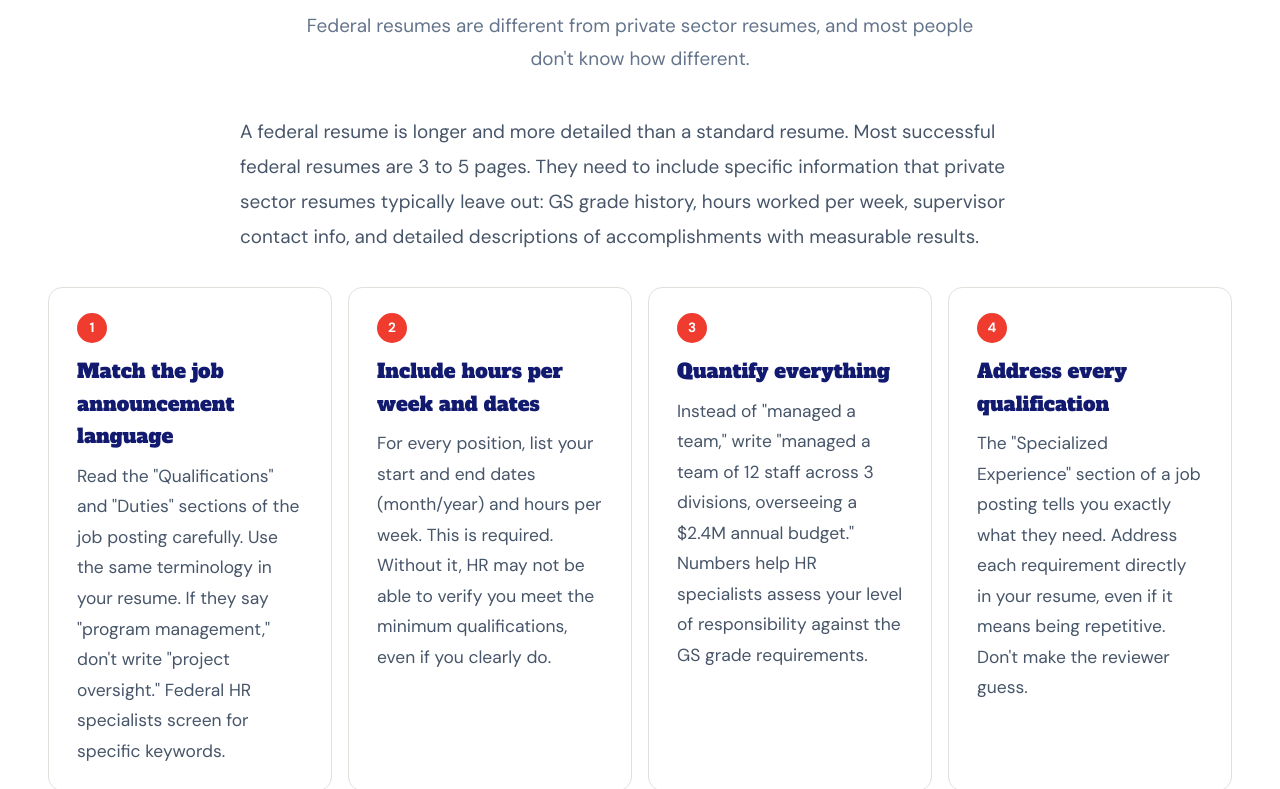
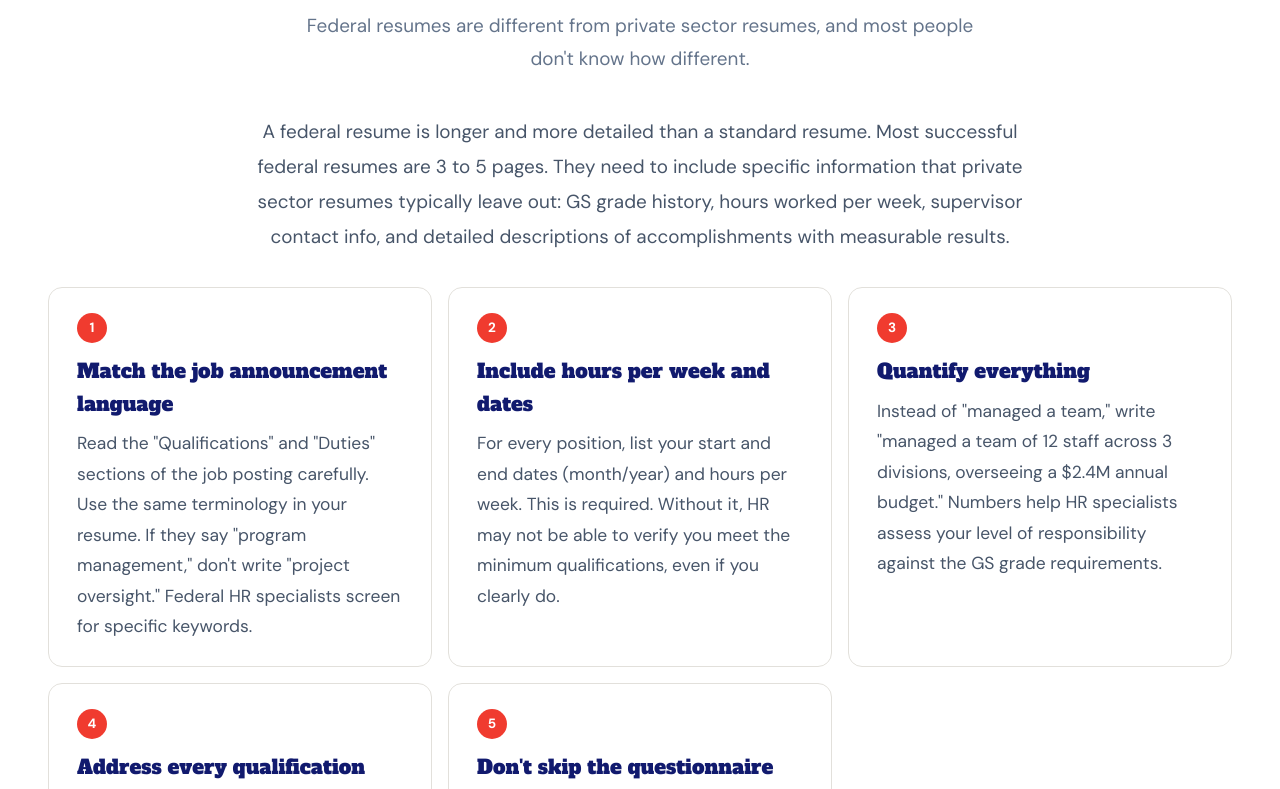
Before and after one commit to Tahvia127/PublicPath, a plain HTML site: page resources.html in a window 1280 px wide. Shown: the part 1429-2218 px from the top of the page. Drawn offline with Linux system fonts and the light colour scheme.

Commit message:
Fix resources page: 3-col tip cards, centered body text
- Change tip-cards-grid from auto-fill minmax(280px) to repeat(3,1fr)
  so Federal Resume section shows 3 per row instead of 4+1 orphan
- Add 2-col breakpoint at 1024px for tip-cards-grid (tablet)
- Center .guide-prose body paragraphs across all guide sections

Co-Authored-By: Claude Sonnet 4.6 <noreply@anthropic.com>

```diff
--- a/resources.html
+++ b/resources.html
@@ -356,6 +356,7 @@
       max-width: 800px;
       margin-left: auto;
       margin-right: auto;
+      text-align: center;
     }
 
     /* Two-column layout for section body */
@@ -372,7 +373,7 @@
     /* ── Tip cards grid ── */
     .tip-cards-grid {
       display: grid;
-      grid-template-columns: repeat(auto-fill, minmax(280px, 1fr));
+      grid-template-columns: repeat(3, 1fr);
       gap: 16px;
       margin-top: 8px;
       text-align: left;
@@ -703,10 +704,13 @@
 
     /* ── Responsive ── */
 
-    /* Tablet: featured cards 2-col */
+    /* Tablet: featured cards 2-col, tip cards 2-col */
     @media (max-width: 1024px) {
       .feat-guides-grid {
         grid-template-columns: 1fr 1fr;
+      }
+      .tip-cards-grid {
+        grid-template-columns: repeat(2, 1fr);
       }
       .section-2col,
       .section-2col--wide-left {
```
